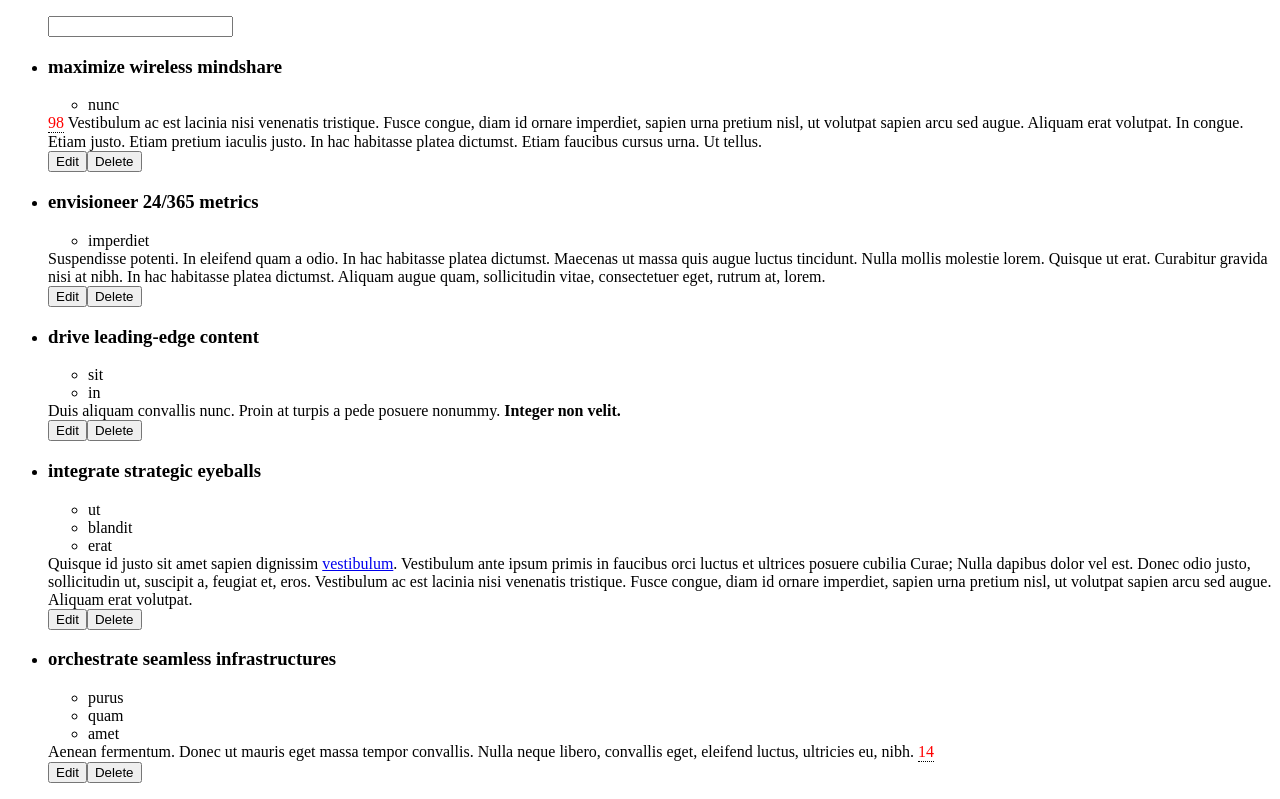
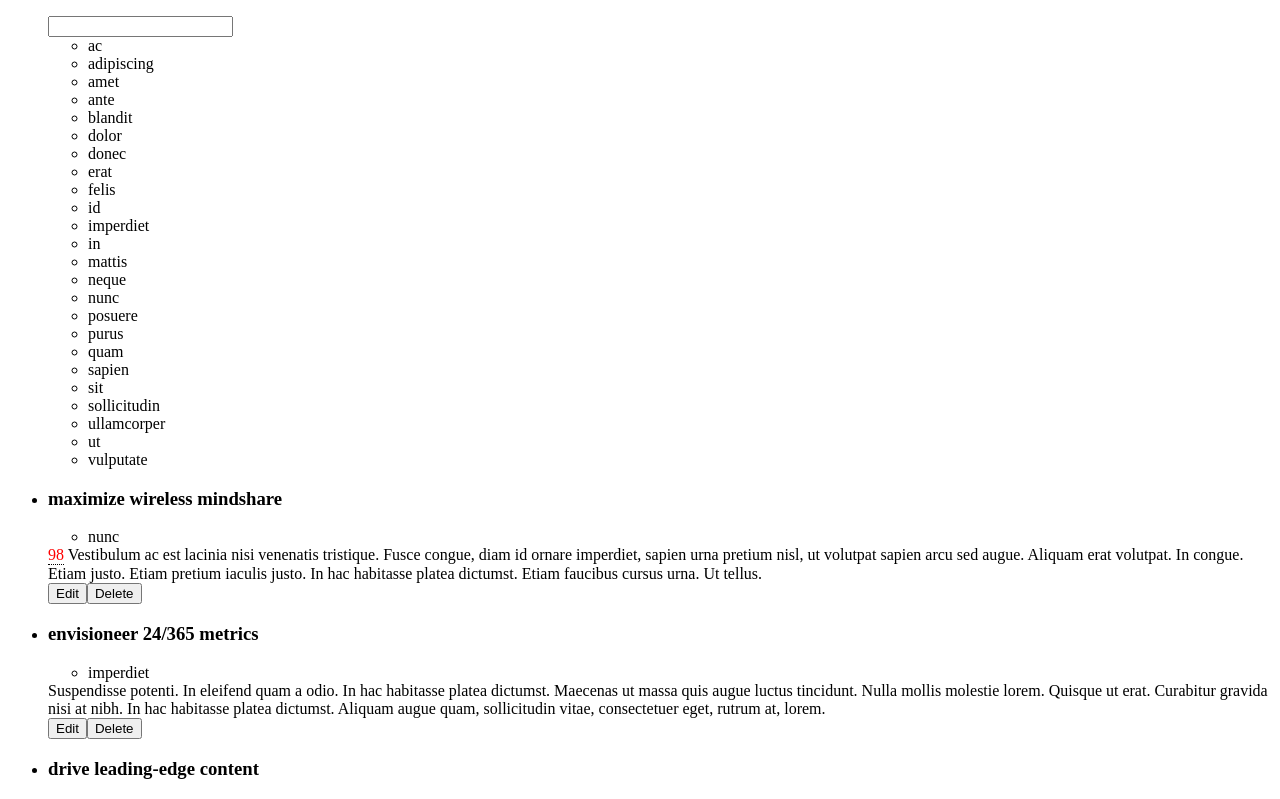
Before and after one commit to ProfessorSalty/issues-api, an Angular app: page / in a window 1280 px wide. Shown: the top 799 px of the page. Built offline with nearby package versions, Linux system fonts and the light colour scheme.

Commit message:
Add tag selector

```diff
--- a/src/app/app.module.ts
+++ b/src/app/app.module.ts
@@ -13,6 +13,8 @@ import { AllTagsFilterPipe } from './alltags-filter.pipe';
 import { ExcludeTagsFilterPipe } from './exclude-tags-filter.pipe';
 import { MakeCalculationsPipe } from './make-calculations.pipe';
 import { CommentViewComponent } from './comment-view/comment-view.component';
+import { TagComponent } from './tag/tag.component';
+import { SelectedTagFilterPipe } from './selected-tag-filter.pipe';
 
 @NgModule({
   declarations: [
@@ -25,7 +27,9 @@ import { CommentViewComponent } from './comment-view/comment-view.component';
     AllTagsFilterPipe,
     ExcludeTagsFilterPipe,
     MakeCalculationsPipe,
-    CommentViewComponent
+    CommentViewComponent,
+    TagComponent,
+    SelectedTagFilterPipe
   ],
   imports: [
     BrowserModule,
--- a/src/app/filter/filter.component.html
+++ b/src/app/filter/filter.component.html
@@ -1,3 +1,27 @@
 <div>
-  <input type="search" (input)="changeFilter($event)">
+  <input type="search" (input)="changeFilter($event)" list="tags-list" />
+  <datalist id="tags-list">
+    <option *ngFor="let tag of allTags | excludeTagsFilter: selectedTags">{{
+      tag
+    }}</option>
+  </datalist>
+  <button
+    type="button"
+    [hidden]="selectedTags.length === 0"
+    (click)="onDeselectAllTags()"
+  >
+    Clear all tags
+  </button>
+  <ul>
+    <li *ngFor="let tag of selectedTags">
+      <app-tag [selected]="true" [value]="tag" (clickTag)="onDeselectTag($event)">
+        {{ tag }}
+      </app-tag>
+    </li>
+    <li *ngFor="let tag of allTags | excludeTagsFilter: selectedTags">
+      <app-tag [selected]="false" [value]="tag" (clickTag)="onSelectTag($event)">
+        {{ tag }}
+      </app-tag>
+    </li>
+  </ul>
 </div>
--- a/src/app/filter/filter.component.ts
+++ b/src/app/filter/filter.component.ts
@@ -1,4 +1,4 @@
-import { Component, EventEmitter, OnInit, Output } from '@angular/core';
+import { Component, EventEmitter, Input, OnInit, Output } from '@angular/core';
 import { FormControl } from '@angular/forms';
 
 @Component({
@@ -7,7 +7,14 @@ import { FormControl } from '@angular/forms';
   styleUrls: ['./filter.component.css'],
 })
 export class FilterComponent implements OnInit {
+  @Input() allTags: string[];
+  @Input() selectedTags: string[];
+
   @Output() setFilter = new EventEmitter<string>();
+  @Output() selectTag = new EventEmitter<string>();
+  @Output() deselectTag = new EventEmitter<string>();
+  @Output() deselectAllTags = new EventEmitter<never>();
+
   filterInput: FormControl;
 
   constructor() {}
@@ -20,4 +27,16 @@ export class FilterComponent implements OnInit {
     const { value } = e.target as HTMLInputElement;
     this.setFilter.emit(value);
   }
+
+  onSelectTag(tag: string) {
+    this.selectTag.emit(tag);
+  }
+
+  onDeselectTag(tag: string) {
+    this.deselectTag.emit(tag);
+  }
+
+  onDeselectAllTags() {
+    this.deselectAllTags.emit();
+  }
 }
--- a/src/app/issue-list/issue-list.component.html
+++ b/src/app/issue-list/issue-list.component.html
@@ -1,7 +1,14 @@
 <ul>
-  <app-filter (setFilter)="onUpdateFilter($event)"></app-filter>
+  <app-filter
+    (setFilter)="onUpdateFilter($event)"
+    [allTags]="allTags"
+    [selectedTags]="selectedTags"
+    (selectTag)="onSelectTag($event)"
+    (deselectTag)="onDeselectTag($event)"
+    (deselectAllTags)="onDeselectAllTags()"
+  ></app-filter>
   <app-issue
-    *ngFor="let issue of issues | tagFilter: tagFilter"
+    *ngFor="let issue of issues | tagFilter: tagFilter | selectedTagFilter: selectedTags"
     [allTags]="allTags"
     [issue]="issue"
     (updateIssue)="onUpdateIssue($event)"
--- a/src/app/issue-list/issue-list.component.ts
+++ b/src/app/issue-list/issue-list.component.ts
@@ -8,8 +8,9 @@ import { Issue } from '../issue.model';
   styleUrls: ['./issue-list.component.css'],
 })
 export class IssueListComponent implements OnInit {
-  issues: Issue[];
+  issues: Issue[] = [];
   allTags: string[] = [];
+  selectedTags: string[] = [];
   tagFilter: string;
 
   constructor(private api: IssueService) {}
@@ -17,6 +18,14 @@ export class IssueListComponent implements OnInit {
   ngOnInit(): void {
     this.api.getAllIssues().subscribe((issues) => (this.issues = issues));
     this.api.getAllTags().subscribe((tags) => (this.allTags = tags));
+  }
+
+  onSelectTag(newTag: string) {
+    this.selectedTags = [...this.selectedTags, newTag];
+  }
+
+  onDeselectTag(target: string) {
+    this.selectedTags = this.selectedTags.filter((tag) => tag !== target);
   }
 
   onAddNewTag(newTag: string) {
@@ -44,4 +53,8 @@ export class IssueListComponent implements OnInit {
   onUpdateFilter(filter: string) {
     this.tagFilter = filter;
   }
+
+  onDeselectAllTags() {
+    this.selectedTags = [];
+  }
 }
--- /dev/null
+++ b/src/app/selected-tag-filter.pipe.ts
@@ -0,0 +1,16 @@
+import { Pipe, PipeTransform } from '@angular/core';
+import { Issue } from './issue.model';
+
+@Pipe({
+  name: 'selectedTagFilter',
+})
+export class SelectedTagFilterPipe implements PipeTransform {
+  transform(issues: Issue[], selectedTags: string[]): Issue[] {
+    if (selectedTags.length === 0) {
+      return issues;
+    }
+    return issues.filter((issue) =>
+      issue.tags.some((tag) => selectedTags.includes(tag))
+    );
+  }
+}
--- /dev/null
+++ b/src/app/tag/tag.component.html
@@ -0,0 +1,3 @@
+<div [ngClass]="{ selected: selected, tag: true }" (click)="onClick(value)">
+  <ng-content></ng-content>
+</div>
--- /dev/null
+++ b/src/app/tag/tag.component.ts
@@ -0,0 +1,21 @@
+import { Component, EventEmitter, Input, OnInit, Output } from '@angular/core';
+
+@Component({
+  selector: 'app-tag',
+  templateUrl: './tag.component.html',
+  styleUrls: ['./tag.component.css'],
+})
+export class TagComponent implements OnInit {
+  @Input() selected = false;
+  @Input() value: string;
+
+  @Output() clickTag = new EventEmitter<string>();
+
+  constructor() {}
+
+  ngOnInit(): void {}
+
+  onClick(tag: string) {
+    this.clickTag.emit(tag);
+  }
+}
```
Also changed, not shown: src/app/tag/tag.component.css (added), 2 other files (tests, documents, lock files or other folders).
